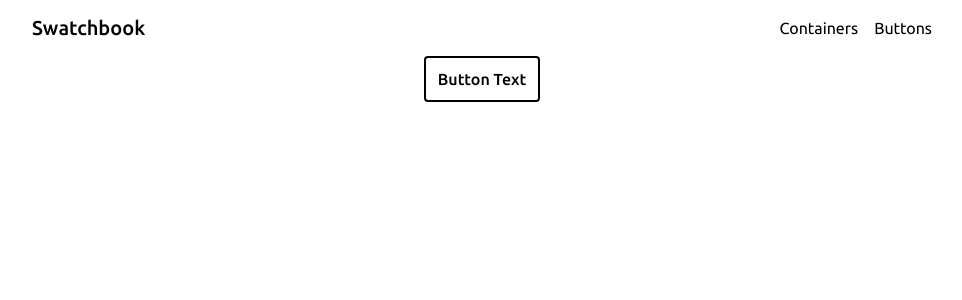
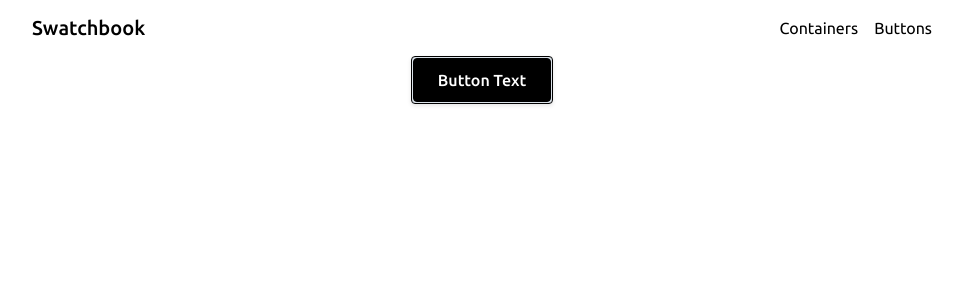
Before and after one commit to asherman-ca/sandbox, a React (Create React App) app: page /buttons in a window 1280 px wide. Shown: the top 300 px of the page, without its empty margins (158-1120 px from the left). Built offline with nearby package versions, Linux system fonts and the light colour scheme.

Commit message:
button border container

```diff
--- a/src/components/SlideButton.jsx
+++ b/src/components/SlideButton.jsx
@@ -2,10 +2,12 @@ import React from 'react';
 
 const SlideButton = ({ children }) => {
 	return (
-		<div className='button'>
-			{children}
-			<div className='button-bg'>
-				<div>{children}</div>
+		<div className='button-container'>
+			<div className='button'>
+				{children}
+				<div className='button-bg'>
+					<div>{children}</div>
+				</div>
 			</div>
 		</div>
 	);
--- a/src/index.css
+++ b/src/index.css
@@ -27,6 +27,7 @@ a {
 	--alt-grey: #7c8499;
 	--bg-grey: #fafbfc;
 	--light-grey: rgb(229, 232, 235);
+	--clr-chrome: rgb(219, 226, 233);
 
 	--clr-blue: rgb(32, 129, 226);
 
--- a/src/styles/Buttons.css
+++ b/src/styles/Buttons.css
@@ -13,17 +13,27 @@
 	flex-direction: column;
 }
 
+.button-container {
+	padding: 1px;
+	border: 0.25px solid black;
+	border-radius: 0.25rem;
+	background-color: var(--clr-chrome);
+	box-shadow: var(--shadow-smallest);
+}
+
 .button {
 	display: flex;
 	position: relative;
+	padding: 0.75rem 1.5rem;
+
+	border: 0.25px solid black;
+	border-radius: 0.25rem;
 
 	cursor: pointer;
-	padding: 0.75rem;
-	color: black;
-	border: 2.5px solid black;
-	border-radius: 0.25rem;
+	font-weight: 500;
 
-	font-weight: 500;
+	color: white;
+	background-color: black;
 }
 
 .button-bg {
@@ -35,13 +45,14 @@
 	visibility: hidden;
 	overflow-x: clip;
 	white-space: nowrap;
-	color: white;
 
-	background-color: black;
+	border-radius: 0.25rem;
+	color: black;
+	background-color: white;
 }
 
 .button-bg > div {
-	padding: 0.75rem;
+	padding: 0.75rem 1.5rem;
 }
 
 .button:hover .button-bg {
```
